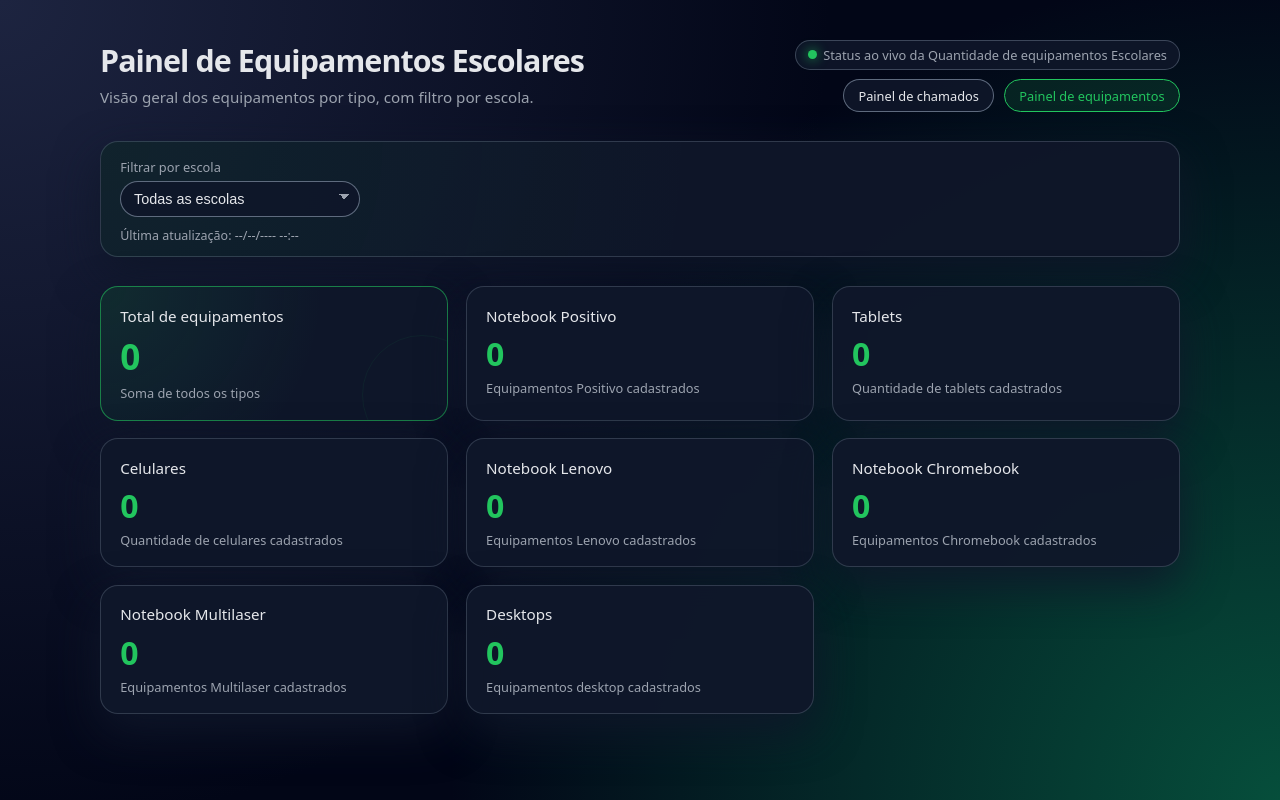
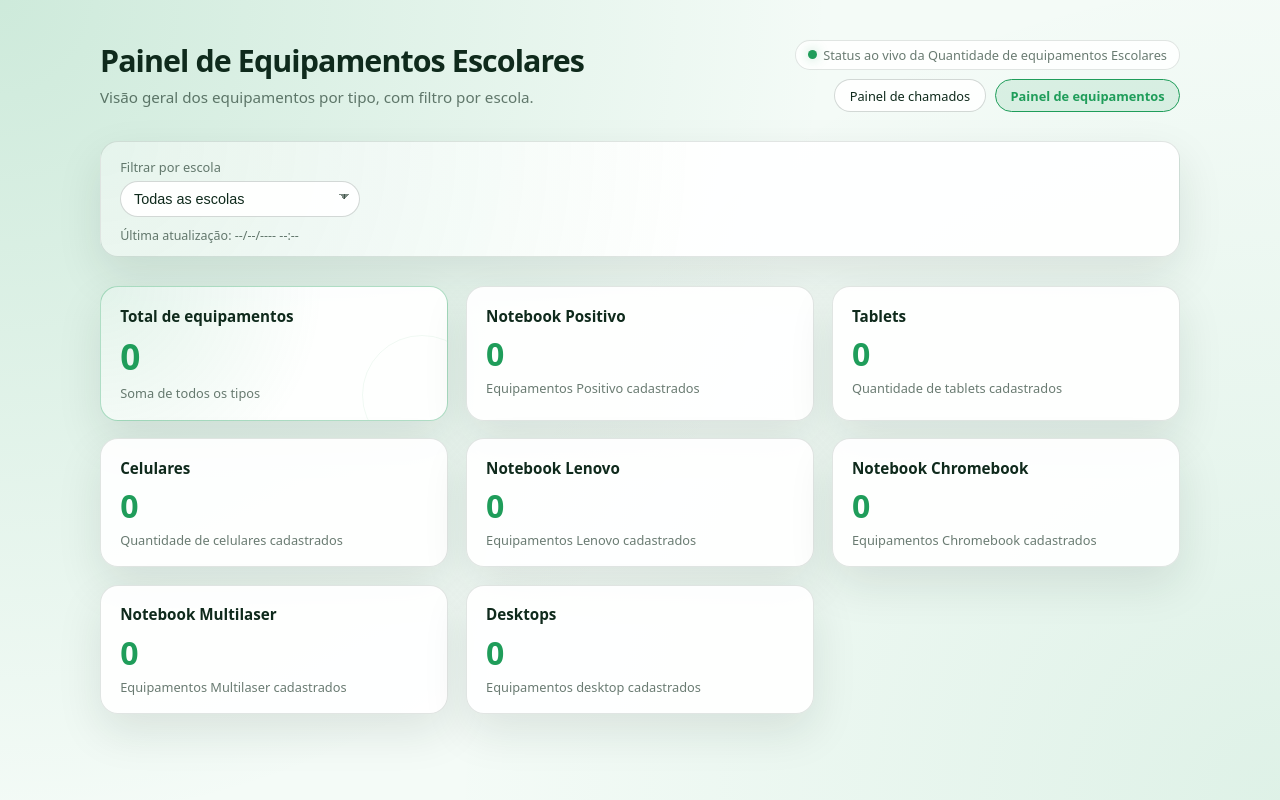
Before and after one commit to SamucaCS/painel-setec, a plain HTML site: page painel.html in a window 1280 px wide. Drawn offline with nearby package versions, Linux system fonts and the light colour scheme; no server answers.

Commit message:
Update painel.css

```diff
--- a/painel.css
+++ b/painel.css
@@ -1,17 +1,21 @@
 :root {
-  --bg: #020617;
-  --bg-alt: #020617;
-  --card: #020617;
-  --card-elevated: #020617;
-  --border-subtle: rgba(148, 163, 184, 0.25);
-  --accent: #22c55e;
-  --accent-soft: rgba(34, 197, 94, 0.12);
-  --accent-strong: #16a34a;
-  --text: #e5e7eb;
-  --text-muted: #9ca3af;
-  --danger: #ef4444;
+  --bg: #f4fbf7;
+  --bg-alt: #f4fbf7;
+  --card: #ffffff;
+  --card-elevated: rgba(255, 255, 255, 0.92);
+  --border-subtle: rgba(15, 42, 28, 0.12);
+
+  --accent: #1f9d5a;
+  --accent-soft: rgba(31, 157, 90, 0.12);
+  --accent-strong: #17844c;
+
+  --text: #0f2a1c;
+  --text-muted: rgba(15, 42, 28, 0.62);
+
+  --danger: #d93a3a;
+
   --radius-lg: 18px;
-  --shadow-soft: 0 18px 45px rgba(15, 23, 42, 0.9);
+  --shadow-soft: 0 18px 45px rgba(15, 42, 28, 0.10);
 }
 
 *,
@@ -29,9 +33,9 @@ body {
 body {
   font-family: system-ui, -apple-system, BlinkMacSystemFont, "Segoe UI", sans-serif;
   background:
-    radial-gradient(circle at top left, #1d2440 0, transparent 55%),
-    radial-gradient(circle at bottom right, #064e3b 0, transparent 55%),
-    #020617;
+    radial-gradient(circle at top left, rgba(31, 157, 90, 0.18), transparent 55%),
+    radial-gradient(circle at bottom right, rgba(31, 157, 90, 0.10), transparent 55%),
+    #f4fbf7;
   color: var(--text);
   min-height: 100vh;
 }
@@ -41,8 +45,6 @@ body {
   margin: 0 auto;
   padding: 2.5rem 1.25rem 3.5rem;
 }
-
-/* HEADER */
 
 .page-header {
   display: flex;
@@ -84,8 +86,8 @@ body {
   gap: 0.4rem;
   padding: 0.3rem 0.75rem;
   border-radius: 999px;
-  border: 1px solid rgba(148, 163, 184, 0.35);
-  background: rgba(15, 23, 42, 0.9);
+  border: 1px solid rgba(15, 42, 28, 0.12);
+  background: rgba(255, 255, 255, 0.86);
   font-size: 0.8rem;
   color: var(--text-muted);
   white-space: nowrap;
@@ -96,10 +98,8 @@ body {
   height: 0.55rem;
   border-radius: 999px;
   background: var(--accent);
-  box-shadow: 0 0 12px rgba(34, 197, 94, 0.85);
+  box-shadow: 0 0 12px rgba(31, 157, 90, 0.35);
 }
-
-/* NAV LINKS / BOTÕES DO HEADER */
 
 .nav-links {
   display: flex;
@@ -116,16 +116,16 @@ body {
   border-radius: 999px;
   font-size: 0.8rem;
   text-decoration: none;
-  border: 1px solid rgba(148, 163, 184, 0.6);
-  background: rgba(15, 23, 42, 0.9);
-  color: #e5e7eb;
+  border: 1px solid rgba(15, 42, 28, 0.18);
+  background: rgba(255, 255, 255, 0.86);
+  color: var(--text);
   cursor: pointer;
   transition: background 0.15s ease, border-color 0.15s ease, transform 0.1s ease;
 }
 
 .nav-btn:hover {
-  background: rgba(30, 64, 175, 0.65);
-  border-color: rgba(129, 140, 248, 0.9);
+  background: rgba(31, 157, 90, 0.10);
+  border-color: rgba(31, 157, 90, 0.35);
   transform: translateY(-1px);
 }
 
@@ -133,19 +133,18 @@ body {
   border-color: var(--accent);
   background: var(--accent-soft);
   color: var(--accent);
-  font-weight: 500;
+  font-weight: 600;
 }
 
 .nav-btn-primary:hover {
-  background: rgba(34, 197, 94, 0.25);
+  background: rgba(31, 157, 90, 0.18);
   border-color: var(--accent-strong);
 }
 
-/* CONTROLS */
-
 .controls-card {
-  background: radial-gradient(circle at top left, rgba(34, 197, 94, 0.07), transparent 55%),
-    rgba(15, 23, 42, 0.95);
+  background:
+    radial-gradient(circle at top left, rgba(31, 157, 90, 0.10), transparent 55%),
+    rgba(255, 255, 255, 0.92);
   border-radius: var(--radius-lg);
   border: 1px solid var(--border-subtle);
   padding: 1rem 1.2rem 0.8rem;
@@ -176,14 +175,15 @@ body {
   width: 100%;
   padding: 0.55rem 0.8rem;
   border-radius: 999px;
-  border: 1px solid rgba(148, 163, 184, 0.6);
-  background: rgba(15, 23, 42, 0.9);
+  border: 1px solid rgba(15, 42, 28, 0.18);
+  background: rgba(255, 255, 255, 0.92);
   color: var(--text);
   font-size: 0.9rem;
   outline: none;
   appearance: none;
-  background-image: linear-gradient(45deg, transparent 50%, var(--text-muted) 50%),
-    linear-gradient(135deg, var(--text-muted) 50%, transparent 50%);
+  background-image:
+    linear-gradient(45deg, transparent 50%, rgba(15, 42, 28, 0.55) 50%),
+    linear-gradient(135deg, rgba(15, 42, 28, 0.55) 50%, transparent 50%);
   background-position: calc(100% - 14px) calc(50% - 2px),
     calc(100% - 9px) calc(50% - 2px);
   background-size: 6px 6px, 6px 6px;
@@ -191,8 +191,8 @@ body {
 }
 
 #school-filter:focus {
-  border-color: var(--accent);
-  box-shadow: 0 0 0 1px rgba(34, 197, 94, 0.7);
+  border-color: rgba(31, 157, 90, 0.55);
+  box-shadow: 0 0 0 4px rgba(31, 157, 90, 0.12);
 }
 
 .status {
@@ -209,7 +209,7 @@ body {
   width: 14px;
   height: 14px;
   border-radius: 999px;
-  border: 2px solid rgba(148, 163, 184, 0.6);
+  border: 2px solid rgba(15, 42, 28, 0.22);
   border-top-color: var(--accent);
   animation: spin 0.6s linear infinite;
   display: none;
@@ -227,8 +227,6 @@ body {
   color: var(--text-muted);
 }
 
-/* CARDS GRID */
-
 .cards-grid {
   display: grid;
   grid-template-columns: repeat(3, minmax(0, 1fr));
@@ -236,7 +234,7 @@ body {
 }
 
 .card {
-  background: rgba(15, 23, 42, 0.96);
+  background: rgba(255, 255, 255, 0.92);
   border-radius: var(--radius-lg);
   border: 1px solid var(--border-subtle);
   padding: 1.15rem 1.2rem 1.1rem;
@@ -250,7 +248,7 @@ body {
   position: absolute;
   inset: 0;
   opacity: 0;
-  background: radial-gradient(circle at top right, rgba(34, 197, 94, 0.09), transparent 55%);
+  background: radial-gradient(circle at top right, rgba(31, 157, 90, 0.10), transparent 55%);
   transition: opacity 0.2s ease-out;
   pointer-events: none;
 }
@@ -262,14 +260,14 @@ body {
 .card h2 {
   margin: 0 0 0.4rem;
   font-size: 0.95rem;
-  font-weight: 500;
-  color: #e5e7eb;
+  font-weight: 600;
+  color: var(--text);
 }
 
 .card-value {
   margin: 0.2rem 0 0.25rem;
   font-size: 2rem;
-  font-weight: 700;
+  font-weight: 800;
   letter-spacing: -0.04em;
   color: var(--accent);
 }
@@ -280,12 +278,11 @@ body {
   color: var(--text-muted);
 }
 
-/* Card total */
-
 .card-total {
-  background: radial-gradient(circle at top left, rgba(34, 197, 94, 0.12), transparent 60%),
-    rgba(15, 23, 42, 0.98);
-  border-color: rgba(34, 197, 94, 0.6);
+  background:
+    radial-gradient(circle at top left, rgba(31, 157, 90, 0.12), transparent 60%),
+    rgba(255, 255, 255, 0.94);
+  border-color: rgba(31, 157, 90, 0.35);
 }
 
 .card-total .card-value {
@@ -298,14 +295,11 @@ body {
   width: 120px;
   height: 120px;
   border-radius: 999px;
-  border: 1px solid rgba(34, 197, 94, 0.45);
-  opacity: 0.15;
+  border: 1px solid rgba(31, 157, 90, 0.35);
+  opacity: 0.18;
   right: -35px;
   bottom: -35px;
 }
-
-/* RESPONSIVO */
-
 @media (max-width: 960px) {
   .cards-grid {
     grid-template-columns: repeat(2, minmax(0, 1fr));
```
